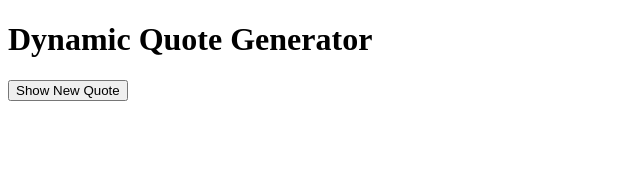
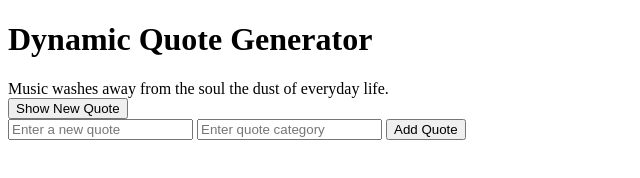
Before and after one commit to nmncode9/alx_fe_javascript, a plain HTML site: page dom-manipulation/index.html in a window 1280 px wide. Both pictures are taken after a click on the button "Show New Quote". Shown: the whole page, without its empty margins (0-640 px from the left). Drawn offline with Linux system fonts and the light colour scheme.

Commit message:
Add basic functionality to view quotes and add them

```diff
--- a/dom-manipulation/index.html
+++ b/dom-manipulation/index.html
@@ -6,9 +6,15 @@
   <title>Dynamic Quote Generator</title>
 </head>
 <body>
-  <h1>Dynamic Quote Generator</h1>
-  <div id="quoteDisplay"></div>
-  <button id="newQuote">Show New Quote</button>
+    <h1>Dynamic Quote Generator</h1>
+    <div id="quoteDisplay"></div>
+    <button id="newQuote" onclick="newQuote()">Show New Quote</button>
+
+    <div class = "form-container">
+        <input id="newQuoteText" type="text" placeholder="Enter a new quote" />
+        <input id="newQuoteCategory" type="text" placeholder="Enter quote category" />
+        <button onclick="addQuote()">Add Quote</button>
+    </div>
   <script src="script.js"></script>
 </body>
 </html>
--- a/dom-manipulation/script.js
+++ b/dom-manipulation/script.js
@@ -0,0 +1,48 @@
+const quote = document.querySelector("#quoteDisplay");
+const generateButton = document.querySelector("#newQuote");
+
+const createQuote = document.querySelector("#newQuoteText");
+const createCategory = document.querySelector("#newQuoteCategory");
+
+let quoteList = [
+    {
+        text: "People who think they know everything are a great annoyance to those of us who do.",
+        category: "Funny"
+    },
+    {
+        text: "I think music in itself is healing. It's an explosive expression of humanity. It's something we are all touched by. No matter what culture we're from, everyone loves music.",
+        category: "Music"
+    },
+    {
+        text: "Music washes away from the soul the dust of everyday life.",
+        category: "Music"
+    },
+];
+
+function random(n) {
+    return Math.floor((Math.random() * n));
+}
+
+function showRandomQuote() {
+    return quoteList[random(quoteList.length)].text;
+}
+
+function createAddQuoteForm(text, category) {
+    quoteList.push({text: text, category: category})
+}
+
+function newQuote() {
+    quote.textContent = showRandomQuote();
+}
+
+function addQuote() {
+    tempQuote = createQuote.value.trim();
+    tempCat = createCategory.value.trim();
+    if (!tempQuote || !tempCat){
+        alert("Please ensure you have filled all the fields.");
+    } else {
+        quoteList.push({text: tempQuote, category: tempCat})
+        createQuote.value = "";
+        createCategory.value = "";
+    }
+}
```
